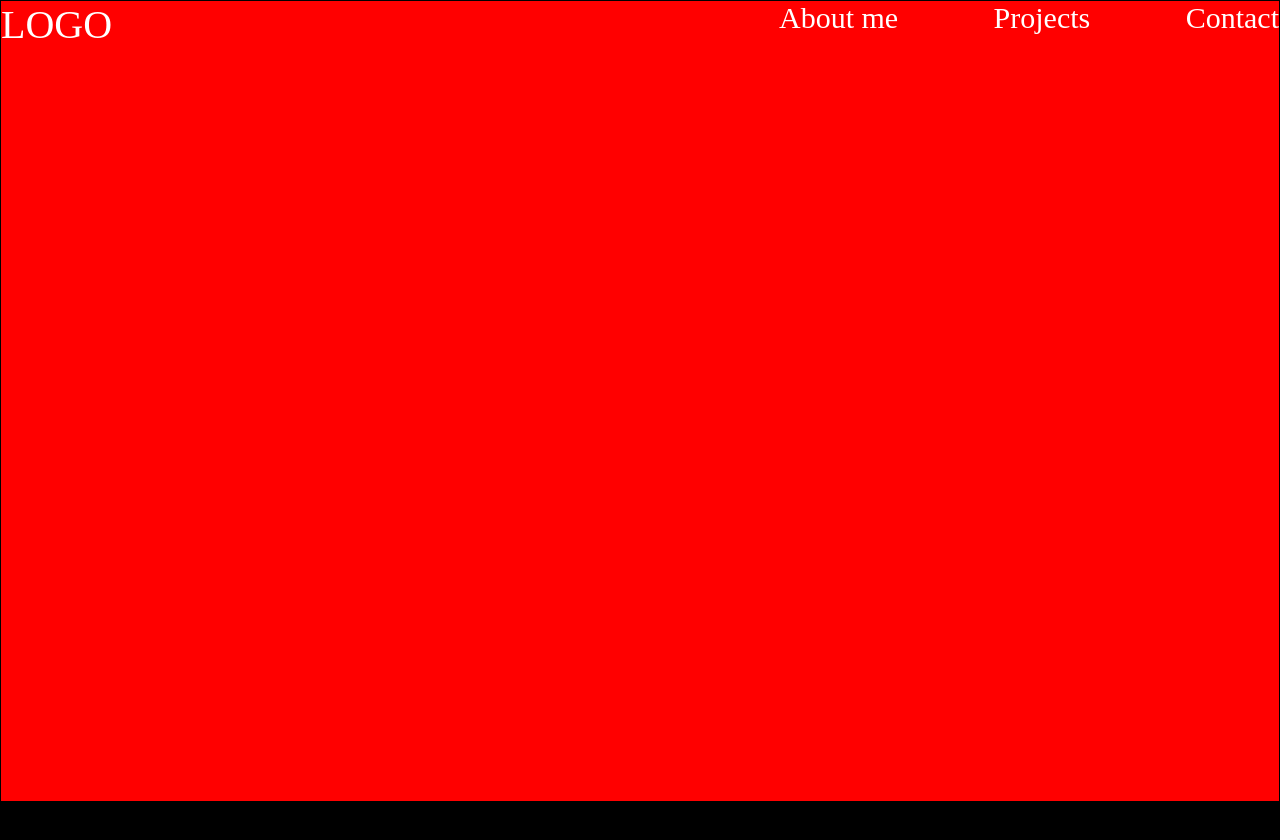
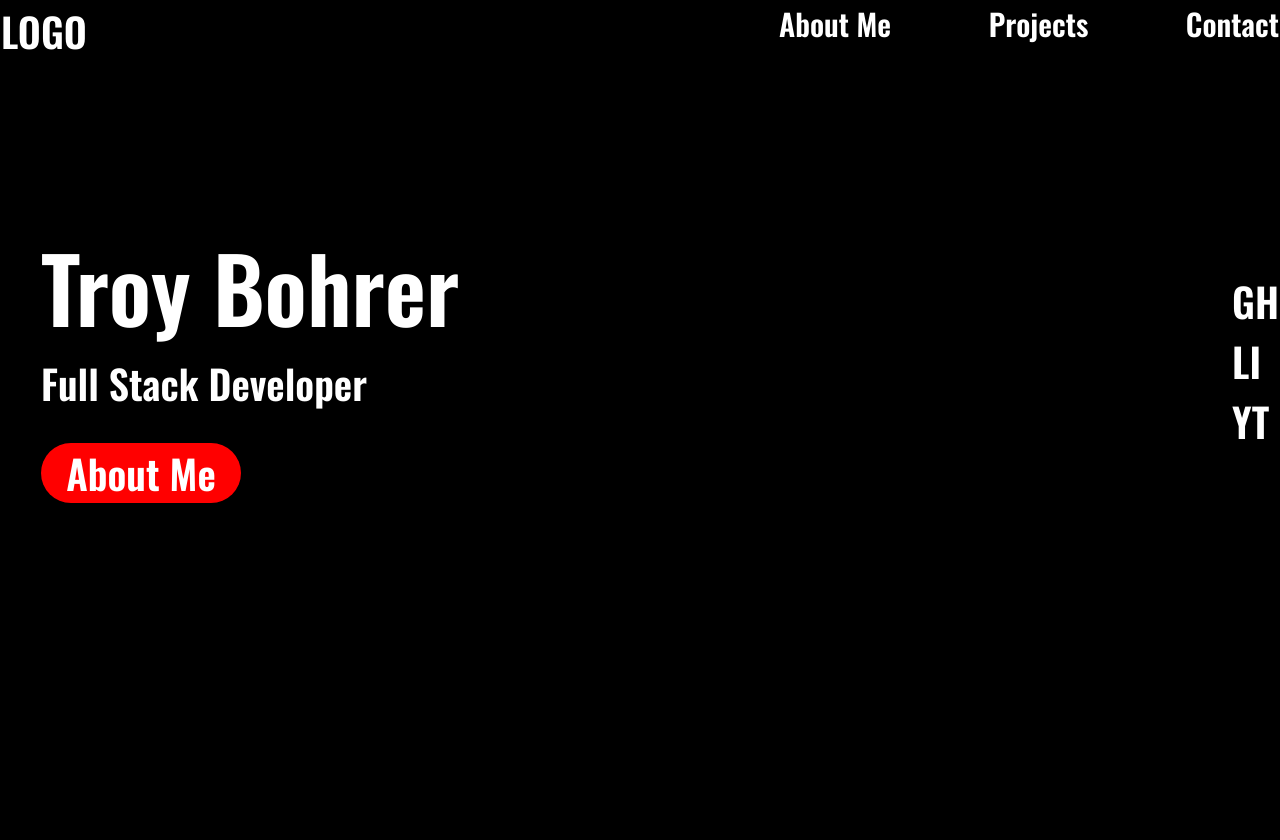
Before and after one commit to TroyBohrer8/Professional-Portfolio, a plain HTML site: page index.html in a window 1280 px wide. Drawn offline with nearby package versions, Linux system fonts and the light colour scheme.

Commit message:
hero section done

```diff
--- a/assets/styles.css
+++ b/assets/styles.css
@@ -1,11 +1,12 @@
 * {
   margin: 0;
   padding: 0;
+  font-family: "Oswald", sans-serif;
 }
 
 section {
   height: 500px;
-  background-color: red;
+  background-color: #000;
   border: solid black 1px;
 }
 
@@ -14,7 +15,7 @@ section {
   color: #fff;
   font-size: 40px;
 }
-
+/* Navbar */
 nav {
   display: flex;
   justify-content: space-between;
@@ -29,11 +30,51 @@ ul {
 }
 
 li {
-  /* width: 200px; */
   text-decoration: none;
   cursor: pointer;
 }
 
+li:hover {
+  color: #ff0000;
+  transition: 0.5s;
+}
+
+/* Hero Section */
+h1 {
+  font-size: 90px;
+}
+
+.hero-area {
+  display: flex;
+  height: 100%;
+  justify-content: space-between;
+  align-items: center;
+}
+
+.hero-text {
+  margin-left: 40px;
+  margin-bottom: 200px;
+}
+
+.button {
+  width: 200px;
+  height: 60px;
+  background-color: #ff0000;
+  border-radius: 30px;
+  text-align: center;
+  cursor: pointer;
+  margin-top: 30px;
+}
+
+.button:hover {
+  background-color: #333333;
+  color: red;
+}
+
+.socials {
+  padding-bottom: 200px;
+}
+/* Footer */
 footer {
   height: 500px;
   background-color: black;
--- a/index.html
+++ b/index.html
@@ -4,23 +4,43 @@
     <meta charset="UTF-8" />
     <meta http-equiv="X-UA-Compatible" content="IE=edge" />
     <meta name="viewport" content="width=device-width, initial-scale=1.0" />
-    <link rel="stylesheet" href="assets/styles.css">
+    <link rel="stylesheet" href="assets/styles.css" />
+    <link rel="preconnect" href="https://fonts.googleapis.com" />
+    <link rel="preconnect" href="https://fonts.gstatic.com" crossorigin />
+    <link
+      href="https://fonts.googleapis.com/css2?family=Lobster&family=Oswald:wght@600&display=swap"
+      rel="stylesheet"
+    />
+
     <title>Troy's Portfolio</title>
   </head>
   <body>
+    <!-- Hero Section -->
     <section class="hero">
+      <!-- Navbar -->
       <nav>
         <div>LOGO</div>
         <ul>
-          <li>About me</li>
+          <li>About Me</li>
           <li>Projects</li>
           <li>Contact</li>
         </ul>
       </nav>
+      <div class="hero-area">
+        <div class="hero-text">
+          <h1>Troy Bohrer</h1>
+          <p>Full Stack Developer</p>
+          <div class="button">About Me</div>
+        </div>
+        <div class="socials">
+          <div>GH</div>
+          <div>LI</div>
+          <div>YT</div>
+        </div>
+      </div>
     </section>
-
-
+    <!-- Footer -->
     <footer></footer>
-   <script src=""></script>
+    <script src="index.js"></script>
   </body>
 </html>
```
Also changed, not shown: images/troybohrer.jpeg (deleted), 1 other file.
